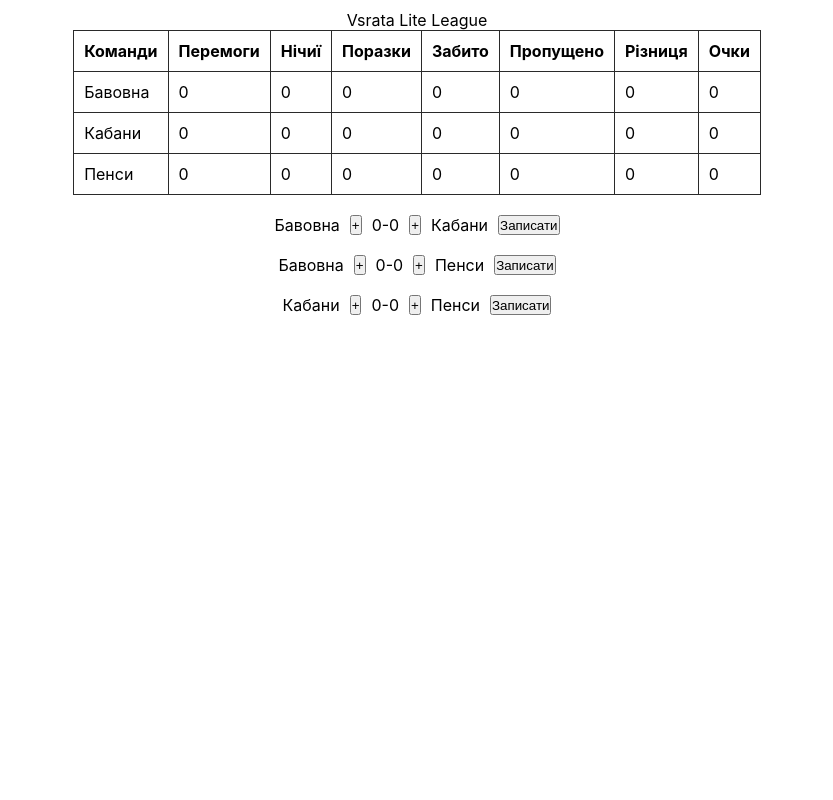
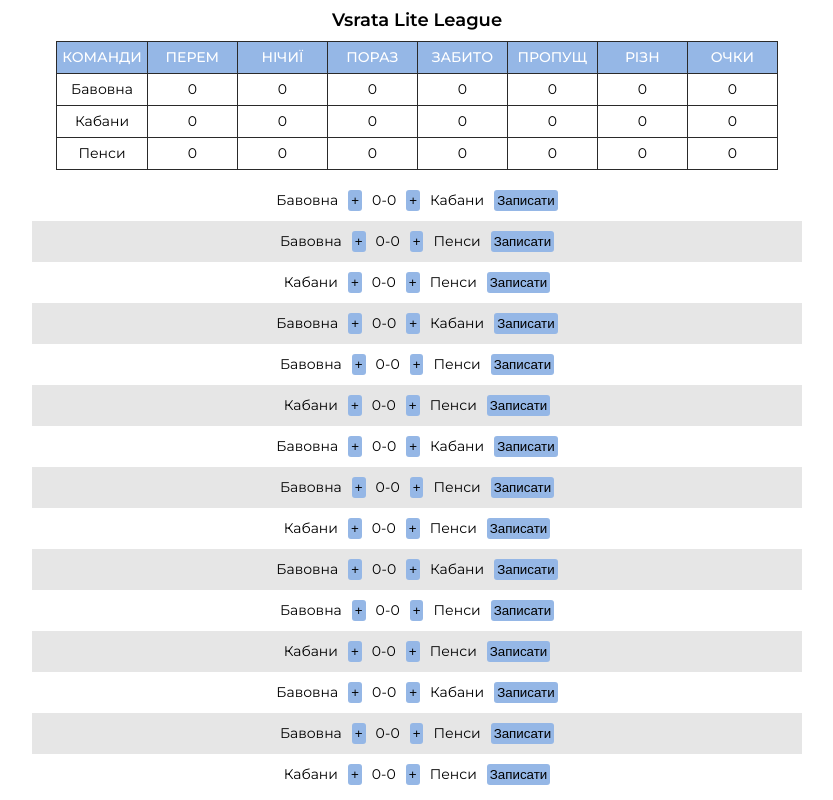
Before and after one commit to zlatan-dp/football-results, a React (Create React App) app: page / in a window 1280 px wide. Shown: the whole page, without its empty margins (223-1056 px from the left). Built offline with nearby package versions, Linux system fonts and the light colour scheme.

Commit message:
add basic design

```diff
--- a/src/components/App.jsx
+++ b/src/components/App.jsx
@@ -2,12 +2,8 @@ import { useState } from 'react';
 import { bavovnaKabans } from 'helpers/BavovnaKabans';
 import { bavovnaPensy } from 'helpers/BavovnaPensy';
 import { kabansPensy } from 'helpers/KabansPensy';
-
-import { ResultItemBavKab } from './ResultItem/ResultItemBavKab';
-import { ResultItemBavPens } from './ResultItem/ResultItemBavPens';
-import { ResultItemKabPens } from './ResultItem/ResultItemKabPens';
-
 import { TotalTable } from './TotalTable/TotalTable';
+import { ResultList } from './ResultList/ResultList';
 
 export const App = () => {
   const [bavovnaStats, setBavovnaStats] = useState({
@@ -53,9 +49,12 @@ export const App = () => {
         kabans={kabansStats}
         pensy={pensyStats}
       />
-      <ResultItemBavKab updateBavovnaKabans={updateBavovnaKabans} />
-      <ResultItemBavPens updateBavovnaPensy={updateBavovnaPensy} />
-      <ResultItemKabPens updateKabansPensy={updateKabansPensy} />
+
+      <ResultList
+        updateBavovnaKabans={updateBavovnaKabans}
+        updateBavovnaPensy={updateBavovnaPensy}
+        updateKabansPensy={updateKabansPensy}
+      />
     </>
   );
 };
--- /dev/null
+++ b/src/components/ResultItem/ResultItem.jsx
@@ -0,0 +1,45 @@
+import { useState } from 'react';
+import { GoalBtn, ResultWrap, SaveBtn, ScoreWrap } from './ResultItem.styled';
+
+export const ResultItem = ({ updateFunction, teamOne, teamTwo }) => {
+  const [teamOneScore, setTeamOneScore] = useState(0);
+  const [teamTwoScore, setTeamTwoScore] = useState(0);
+  const [isSaved, setIsSaved] = useState(false);
+
+  const teamOneIncrement = () => {
+    setTeamOneScore(prevState => prevState + 1);
+  };
+  const teamTwoIncrement = () => {
+    setTeamTwoScore(prevState => prevState + 1);
+  };
+
+  const saveResult = () => {
+    setIsSaved(true);
+    updateFunction(teamOneScore, teamTwoScore);
+  };
+
+  return (
+    <ResultWrap>
+      <p>{teamOne}</p>
+      {!isSaved && (
+        <GoalBtn type="button" onClick={teamOneIncrement}>
+          +
+        </GoalBtn>
+      )}
+      <ScoreWrap>
+        <span>{teamOneScore}</span>
+        <span>-</span>
+        <span>{teamTwoScore}</span>
+      </ScoreWrap>
+      {!isSaved && (
+        <GoalBtn type="button" onClick={teamTwoIncrement}>
+          +
+        </GoalBtn>
+      )}
+      <p>{teamTwo}</p>
+      <SaveBtn disabled={isSaved} type="button" onClick={saveResult}>
+        Записати
+      </SaveBtn>
+    </ResultWrap>
+  );
+};
--- a/src/components/ResultItem/ResultItem.styled.js
+++ b/src/components/ResultItem/ResultItem.styled.js
@@ -1,14 +1,31 @@
 import styled from 'styled-components';
 
-export const ResultWrap = styled.div`
+export const ResultWrap = styled.li`
   display: flex;
   gap: 10px;
   padding: 10px 0;
   justify-content: center;
+
+  :nth-child(even) {
+    background-color: rgb(230, 230, 230);
+  }
 `;
 
 export const ScoreWrap = styled.div``;
 
-export const GoalBtn = styled.button``;
+export const GoalBtn = styled.button`
+  border: none;
+  border-radius: 3px;
+  padding: 3px;
+  background-color: #95b7e6;
+`;
 
-export const SaveBtn = styled.button``;
+export const SaveBtn = styled.button`
+  border: none;
+  border-radius: 3px;
+  padding: 3px;
+  background-color: #95b7e6;
+  &:hover {
+    background-color: rgb(113, 180, 235);
+  }
+`;
--- a/src/components/ResultItem/ResultItemBavKab.jsx
+++ /dev/null
@@ -1,48 +0,0 @@
-import { useState } from 'react';
-import { GoalBtn, ResultWrap, SaveBtn, ScoreWrap } from './ResultItem.styled';
-import { Container } from 'components/global/Container';
-
-export const ResultItemBavKab = ({ updateBavovnaKabans }) => {
-  const [bavovnaScore, setBavovnaScore] = useState(0);
-  const [kabansScore, setKabansScore] = useState(0);
-  const [isSaved, setIsSaved] = useState(false);
-
-  const bavovnaIncrement = () => {
-    setBavovnaScore(prevState => prevState + 1);
-  };
-  const kabansIncrement = () => {
-    setKabansScore(prevState => prevState + 1);
-  };
-
-  const saveResult = () => {
-    setIsSaved(true);
-    updateBavovnaKabans(bavovnaScore, kabansScore);
-  };
-
-  return (
-    <Container>
-      <ResultWrap>
-        <p>Бавовна</p>
-        {!isSaved && (
-          <GoalBtn type="button" onClick={bavovnaIncrement}>
-            +
-          </GoalBtn>
-        )}
-        <ScoreWrap>
-          <span>{bavovnaScore}</span>
-          <span>-</span>
-          <span>{kabansScore}</span>
-        </ScoreWrap>
-        {!isSaved && (
-          <GoalBtn type="button" onClick={kabansIncrement}>
-            +
-          </GoalBtn>
-        )}
-        <p>Кабани</p>
-        <SaveBtn disabled={isSaved} type="button" onClick={saveResult}>
-          Записати
-        </SaveBtn>
-      </ResultWrap>
-    </Container>
-  );
-};
--- a/src/components/ResultItem/ResultItemBavPens.jsx
+++ /dev/null
@@ -1,48 +0,0 @@
-import { useState } from 'react';
-import { GoalBtn, ResultWrap, SaveBtn, ScoreWrap } from './ResultItem.styled';
-import { Container } from 'components/global/Container';
-
-export const ResultItemBavPens = ({ updateBavovnaPensy }) => {
-  const [bavovnaScore, setBavovnaScore] = useState(0);
-  const [pensyScore, setPensyScore] = useState(0);
-  const [isSaved, setIsSaved] = useState(false);
-
-  const bavovnaIncrement = () => {
-    setBavovnaScore(prevState => prevState + 1);
-  };
-  const pensyIncrement = () => {
-    setPensyScore(prevState => prevState + 1);
-  };
-
-  const saveResult = () => {
-    setIsSaved(true);
-    updateBavovnaPensy(bavovnaScore, pensyScore);
-  };
-
-  return (
-    <Container>
-      <ResultWrap>
-        <p>Бавовна</p>
-        {!isSaved && (
-          <GoalBtn type="button" onClick={bavovnaIncrement}>
-            +
-          </GoalBtn>
-        )}
-        <ScoreWrap>
-          <span>{bavovnaScore}</span>
-          <span>-</span>
-          <span>{pensyScore}</span>
-        </ScoreWrap>
-        {!isSaved && (
-          <GoalBtn type="button" onClick={pensyIncrement}>
-            +
-          </GoalBtn>
-        )}
-        <p>Пенси</p>
-        <SaveBtn disabled={isSaved} type="button" onClick={saveResult}>
-          Записати
-        </SaveBtn>
-      </ResultWrap>
-    </Container>
-  );
-};
--- a/src/components/ResultItem/ResultItemKabPens.jsx
+++ /dev/null
@@ -1,48 +0,0 @@
-import { useState } from 'react';
-import { GoalBtn, ResultWrap, SaveBtn, ScoreWrap } from './ResultItem.styled';
-import { Container } from 'components/global/Container';
-
-export const ResultItemKabPens = ({ updateKabansPensy }) => {
-  const [kabansScore, setKabansScore] = useState(0);
-  const [pensyScore, setPensyScore] = useState(0);
-  const [isSaved, setIsSaved] = useState(false);
-
-  const kabansIncrement = () => {
-    setKabansScore(prevState => prevState + 1);
-  };
-  const pensyIncrement = () => {
-    setPensyScore(prevState => prevState + 1);
-  };
-
-  const saveResult = () => {
-    setIsSaved(true);
-    updateKabansPensy(kabansScore, pensyScore);
-  };
-
-  return (
-    <Container>
-      <ResultWrap>
-        <p>Кабани</p>
-        {!isSaved && (
-          <GoalBtn type="button" onClick={kabansIncrement}>
-            +
-          </GoalBtn>
-        )}
-        <ScoreWrap>
-          <span>{kabansScore}</span>
-          <span>-</span>
-          <span>{pensyScore}</span>
-        </ScoreWrap>
-        {!isSaved && (
-          <GoalBtn type="button" onClick={pensyIncrement}>
-            +
-          </GoalBtn>
-        )}
-        <p>Пенси</p>
-        <SaveBtn disabled={isSaved} type="button" onClick={saveResult}>
-          Записати
-        </SaveBtn>
-      </ResultWrap>
-    </Container>
-  );
-};
--- /dev/null
+++ b/src/components/ResultList/ResultList.jsx
@@ -0,0 +1,90 @@
+import { ResultItem } from '../ResultItem/ResultItem';
+import { Container } from 'components/global/container/Container';
+
+export const ResultList = ({
+  updateBavovnaKabans,
+  updateBavovnaPensy,
+  updateKabansPensy,
+}) => {
+  return (
+    <Container>
+      <ul>
+        <ResultItem
+          updateFunction={updateBavovnaKabans}
+          teamOne={'Бавовна'}
+          teamTwo={'Кабани'}
+        />
+        <ResultItem
+          updateFunction={updateBavovnaPensy}
+          teamOne={'Бавовна'}
+          teamTwo={'Пенси'}
+        />
+        <ResultItem
+          updateFunction={updateKabansPensy}
+          teamOne={'Кабани'}
+          teamTwo={'Пенси'}
+        />
+        <ResultItem
+          updateFunction={updateBavovnaKabans}
+          teamOne={'Бавовна'}
+          teamTwo={'Кабани'}
+        />
+        <ResultItem
+          updateFunction={updateBavovnaPensy}
+          teamOne={'Бавовна'}
+          teamTwo={'Пенси'}
+        />
+        <ResultItem
+          updateFunction={updateKabansPensy}
+          teamOne={'Кабани'}
+          teamTwo={'Пенси'}
+        />
+        <ResultItem
+          updateFunction={updateBavovnaKabans}
+          teamOne={'Бавовна'}
+          teamTwo={'Кабани'}
+        />
+        <ResultItem
+          updateFunction={updateBavovnaPensy}
+          teamOne={'Бавовна'}
+          teamTwo={'Пенси'}
+        />
+        <ResultItem
+          updateFunction={updateKabansPensy}
+          teamOne={'Кабани'}
+          teamTwo={'Пенси'}
+        />
+        <ResultItem
+          updateFunction={updateBavovnaKabans}
+          teamOne={'Бавовна'}
+          teamTwo={'Кабани'}
+        />
+        <ResultItem
+          updateFunction={updateBavovnaPensy}
+          teamOne={'Бавовна'}
+          teamTwo={'Пенси'}
+        />
+        <ResultItem
+          updateFunction={updateKabansPensy}
+          teamOne={'Кабани'}
+          teamTwo={'Пенси'}
+        />
+        <ResultItem
+          updateFunction={updateBavovnaKabans}
+          teamOne={'Бавовна'}
+          teamTwo={'Кабани'}
+        />
+        <ResultItem
+          updateFunction={updateBavovnaPensy}
+          teamOne={'Бавовна'}
+          teamTwo={'Пенси'}
+        />
+        <ResultItem
+          updateFunction={updateKabansPensy}
+          teamOne={'Кабани'}
+          teamTwo={'Пенси'}
+        />
+      </ul>
+    </Container>
+  );
+};
--- a/src/components/TotalTable/TotalTable.jsx
+++ b/src/components/TotalTable/TotalTable.jsx
@@ -1,5 +1,13 @@
-import { Container } from 'components/global/Container';
-import { TableWrap } from './TotalTable.styled';
+import { Container } from 'components/global/container/Container';
+import {
+  TableWrap,
+  Title,
+  Table,
+  TableHead,
+  TH,
+  TR,
+  TD,
+} from './TotalTable.styled';
 
 export const TotalTable = ({ bavovna, kabans, pensy }) => {
   const bavovnaGoalDif = bavovna.goalsFor - bavovna.goalsAgainst;
@@ -14,54 +22,54 @@ export const TotalTable = ({ bavovna, kabans, pensy }) => {
   return (
     <Container>
       <TableWrap>
-        <table>
-          <caption>Vsrata Lite League</caption>
-          <thead>
-            <tr>
-              <th>Команди</th>
-              <th>Перемоги</th>
-              <th>Нічиї</th>
-              <th>Поразки</th>
-              <th>Забито</th>
-              <th>Пропущено</th>
-              <th>Різниця</th>
-              <th>Очки</th>
-            </tr>
-          </thead>
+        <Table>
+          <Title>Vsrata Lite League</Title>
+          <TableHead>
+            <TR>
+              <TH>Команди</TH>
+              <TH>Перем</TH>
+              <TH>Нічиї</TH>
+              <TH>Пораз</TH>
+              <TH>Забито</TH>
+              <TH>Пропущ</TH>
+              <TH>Різн</TH>
+              <TH>Очки</TH>
+            </TR>
+          </TableHead>
 
           <tbody>
-            <tr>
-              <td>Бавовна</td>
-              <td>{bavovna.wins}</td>
-              <td>{bavovna.draws}</td>
-              <td>{bavovna.losses}</td>
-              <td>{bavovna.goalsFor}</td>
-              <td>{bavovna.goalsAgainst}</td>
-              <td>{bavovnaGoalDif}</td>
-              <td>{bavovnaPoints}</td>
-            </tr>
-            <tr>
-              <td>Кабани</td>
-              <td>{kabans.wins}</td>
-              <td>{kabans.draws}</td>
-              <td>{kabans.losses}</td>
-              <td>{kabans.goalsFor}</td>
-              <td>{kabans.goalsAgainst}</td>
-              <td>{kabansGoalDif}</td>
-              <td>{kabansPoints}</td>
-            </tr>
-            <tr>
-              <td>Пенси</td>
-              <td>{pensy.wins}</td>
-              <td>{pensy.draws}</td>
-              <td>{pensy.losses}</td>
-              <td>{pensy.goalsFor}</td>
-              <td>{pensy.goalsAgainst}</td>
-              <td>{pensyGoalDif}</td>
-              <td>{pensyPoints}</td>
-            </tr>
+            <TR>
+              <TD>Бавовна</TD>
+              <TD>{bavovna.wins}</TD>
+              <TD>{bavovna.draws}</TD>
+              <TD>{bavovna.losses}</TD>
+              <TD>{bavovna.goalsFor}</TD>
+              <TD>{bavovna.goalsAgainst}</TD>
+              <TD>{bavovnaGoalDif}</TD>
+              <TD>{bavovnaPoints}</TD>
+            </TR>
+            <TR>
+              <TD>Кабани</TD>
+              <TD>{kabans.wins}</TD>
+              <TD>{kabans.draws}</TD>
+              <TD>{kabans.losses}</TD>
+              <TD>{kabans.goalsFor}</TD>
+              <TD>{kabans.goalsAgainst}</TD>
+              <TD>{kabansGoalDif}</TD>
+              <TD>{kabansPoints}</TD>
+            </TR>
+            <TR>
+              <TD>Пенси</TD>
+              <TD>{pensy.wins}</TD>
+              <TD>{pensy.draws}</TD>
+              <TD>{pensy.losses}</TD>
+              <TD>{pensy.goalsFor}</TD>
+              <TD>{pensy.goalsAgainst}</TD>
+              <TD>{pensyGoalDif}</TD>
+              <TD>{pensyPoints}</TD>
+            </TR>
           </tbody>
-        </table>
+        </Table>
       </TableWrap>
     </Container>
   );
--- a/src/components/TotalTable/TotalTable.styled.js
+++ b/src/components/TotalTable/TotalTable.styled.js
@@ -5,3 +5,36 @@ export const TableWrap = styled.section`
   display: flex;
   justify-content: center;
 `;
+
+export const Title = styled.caption`
+  font-size: 18px;
+  font-weight: 600;
+  margin-bottom: 10px;
+`;
+
+export const Table = styled.table`
+  border-collapse: collapse;
+`;
+
+export const TableHead = styled.thead`
+  background-color: #95b7e6;
+  color: white;
+  text-transform: uppercase;
+`;
+
+export const TR = styled.tr`
+  text-align: center;
+`;
+
+export const TH = styled.th`
+  font-weight: 500;
+  width: 90px;
+  padding: 5px;
+  border: 1px solid #2a2a2a;
+`;
+
+export const TD = styled.td`
+  width: 90px;
+  padding: 5px;
+  border: 1px solid #2a2a2a;
+`;
--- a/src/index.css
+++ b/src/index.css
@@ -1,4 +1,6 @@
 @import-normalize; /* bring in normalize.css styles */
+
+@import url('https://fonts.googleapis.com/css2?family=Montserrat:wght@400;500;600;700&display=swap');
 
 * {
   box-sizing: border-box;
@@ -8,24 +10,11 @@
 
 body {
   margin: 0;
-  font-family: -apple-system, BlinkMacSystemFont, 'Segoe UI', 'Roboto', 'Oxygen',
-    'Ubuntu', 'Cantarell', 'Fira Sans', 'Droid Sans', 'Helvetica Neue',
-    sans-serif;
+  font-family: 'Montserrat', sans-serif;
+  font-weight: 400;
+  font-style: normal;
+  font-size: 14px;
+  line-height: 150%;
   -webkit-font-smoothing: antialiased;
   -moz-osx-font-smoothing: grayscale;
 }
-
-code {
-  font-family: source-code-pro, Menlo, Monaco, Consolas, 'Courier New',
-    monospace;
-}
-
-table {
-  border-collapse: collapse;
-}
-
-table th,
-table td {
-  padding: 10px;
-  border: 1px solid #2a2a2a;
-}
```
Also changed, not shown: src/components/global/container/Container.jsx (renamed from src/components/global/Container.jsx), src/components/global/container/Container.styled.js (renamed from src/components/global/Container.styled.js).
